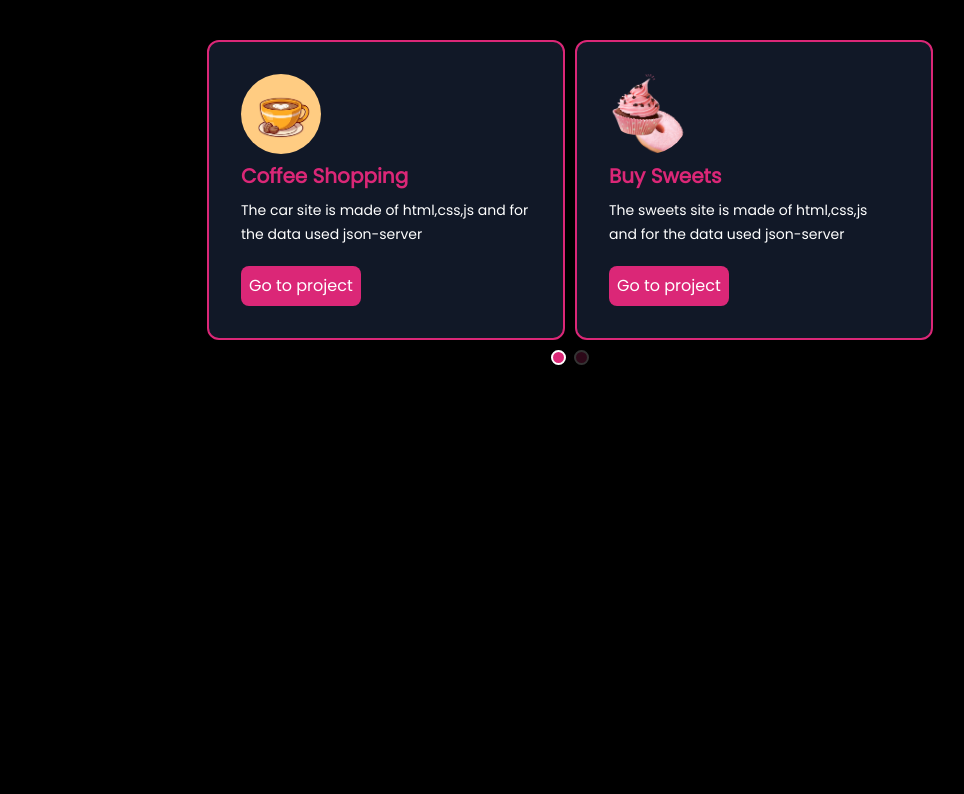
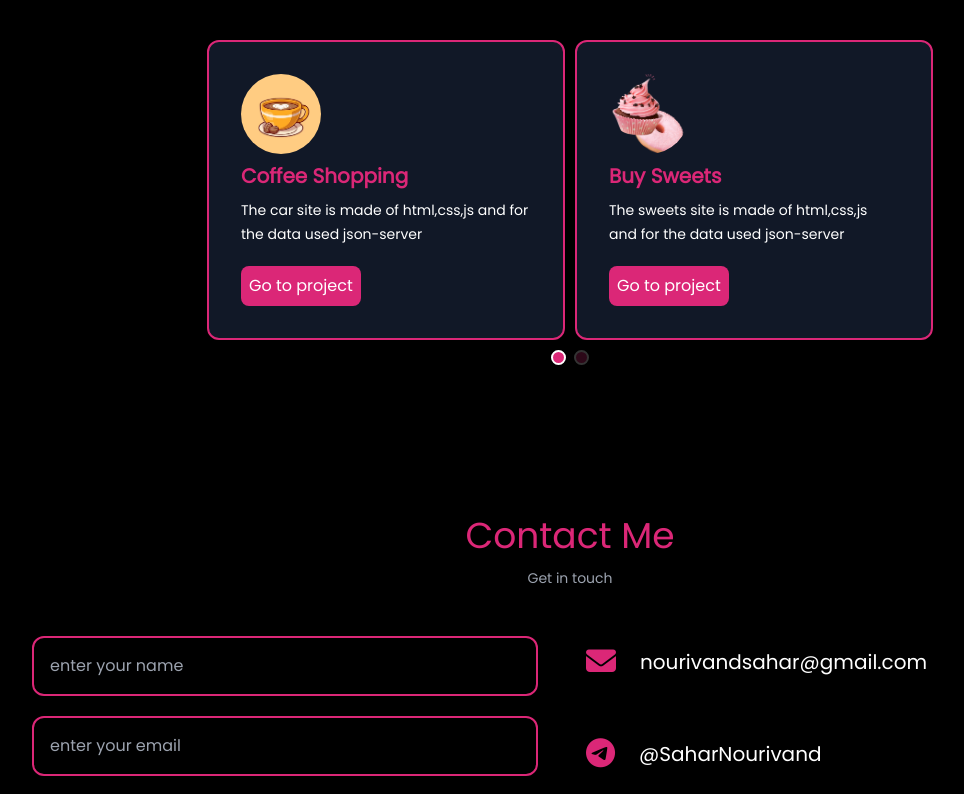
Before and after one commit to saharNrv/my-portfolio, a React (Create React App) app: page / in a window 1280 px wide. Shown: the part 2000-2794 px from the top of the page, without its empty margins (70-1034 px from the left). Before the commit the page ends 2404 px from the top, so only its background shows below. Built offline with nearby package versions, Linux system fonts and the light colour scheme.

Commit message:
finish contact component

```diff
--- /dev/null
+++ b/src/Components/Contact/Contact.js
@@ -0,0 +1,84 @@
+import React from 'react';
+import './Contact.css'
+import HeaderSection from '../HeaderSection/HeaderSection';
+
+export default function Contact() {
+
+
+
+  return (
+    <section className='md:pt-24 pt-10'>
+      <div className="container-grid">
+        <HeaderSection title={'Contact Me'} desc={'Get in touch'} />
+        <div className="row-grid " id='contact-row'>
+          <div className='col-12 col-xs-12 col-md-6 col-lg-6'>
+            <form className=' md:py-2 md:px-8 p-2 flex flex-col gap-5'>
+              <div className='input-wrrap relative'>
+                <input type="text" placeholder='enter your name' className='w-full p-4 rounded-xl outline-none bg-black text-white border-2 border-pink-600' />
+              </div>
+
+              <div className='input-wrrap relative'>
+                <input type="email" placeholder='enter your email' className='w-full p-4 rounded-xl outline-none bg-black text-white border-2 border-pink-600' />
+              </div>
+
+              <div className='input-wrrap'>
+                <textarea placeholder='enter your message'
+                  className='w-full bg-black text-white border-2 border-pink-600 p-4 rounded-xl resize-none outline-none h-40 '></textarea>
+              </div>
+              <button className='bg-pink-600 p-2 rounded-xl md:w-[180px] text-white'>Send Message</button>
+            </form>
+          </div>
+          <div className="col-12 col-xs-12 col-md-6 col-lg-6">
+            <div className='w-full flex flex-col gap-6 items-center justify-center'>
+              <div className=' text-white w-full  p-4 flex  gap-4 items-center '>
+
+                <a href="https://nourivandsahar@gmail.com" className='text-white flex gap-6 items-center justify-center'>
+                  <span className='text-3xl text-pink-600'>
+                    <i class="fa-solid fa-envelope"></i>
+
+                  </span>
+                  <p className='md:text-xl text-sm '>nourivandsahar@gmail.com</p>
+                </a>
+
+
+
+              </div>
+
+              <div className=' text-white w-full  p-4 flex  gap-4 items-center '>
+
+                <a href="https://t.me/SaharNourivand" className='text-white flex gap-6 items-center justify-center'>
+                  <span className='text-3xl text-pink-600'>
+                  <i class="fa-brands fa-telegram"></i>
+
+                  </span>
+                  <p className='md:text-xl text-sm '>@SaharNourivand</p>
+                </a>
+
+
+
+              </div>
+
+              <div className=' text-white w-full  p-4 flex  gap-4 items-center '>
+
+                <a href="https://whatsapp.com" className='text-white flex gap-6 items-center justify-center'>
+                  <span className='text-3xl text-pink-600'>
+                  <i className="fa-brands fa-whatsapp "></i>
+
+                  </span>
+                  <p className='md:text-xl text-sm '>+989147100462</p>
+                </a>
+
+
+
+              </div>
+
+
+            </div>
+          </div>
+
+        </div>
+
+      </div>
+    </section>
+  );
+}
--- a/src/Components/Contact/Contact.jsx
+++ /dev/null
@@ -1,10 +0,0 @@
-import React from 'react';
-import './Contact.css'
-
-export default function Contact() {
-  return (
-    <section>
-      contatc
-    </section>
-  );
-}
--- a/src/Style/responsive.css
+++ b/src/Style/responsive.css
@@ -8,6 +8,9 @@
 }
 @media screen and (max-width: 992px) {
     #row-revers{
+        flex-direction: column-reverse;
+    }
+    #contact-row{
         flex-direction: column-reverse;
     }
 }
```
